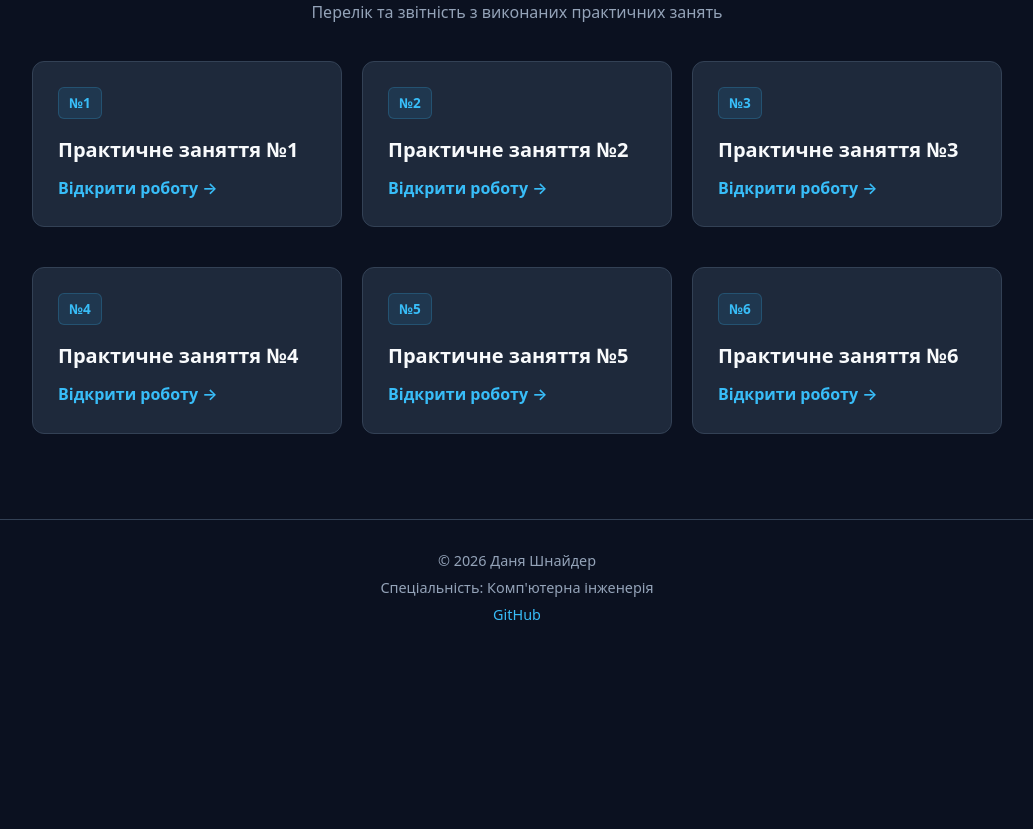
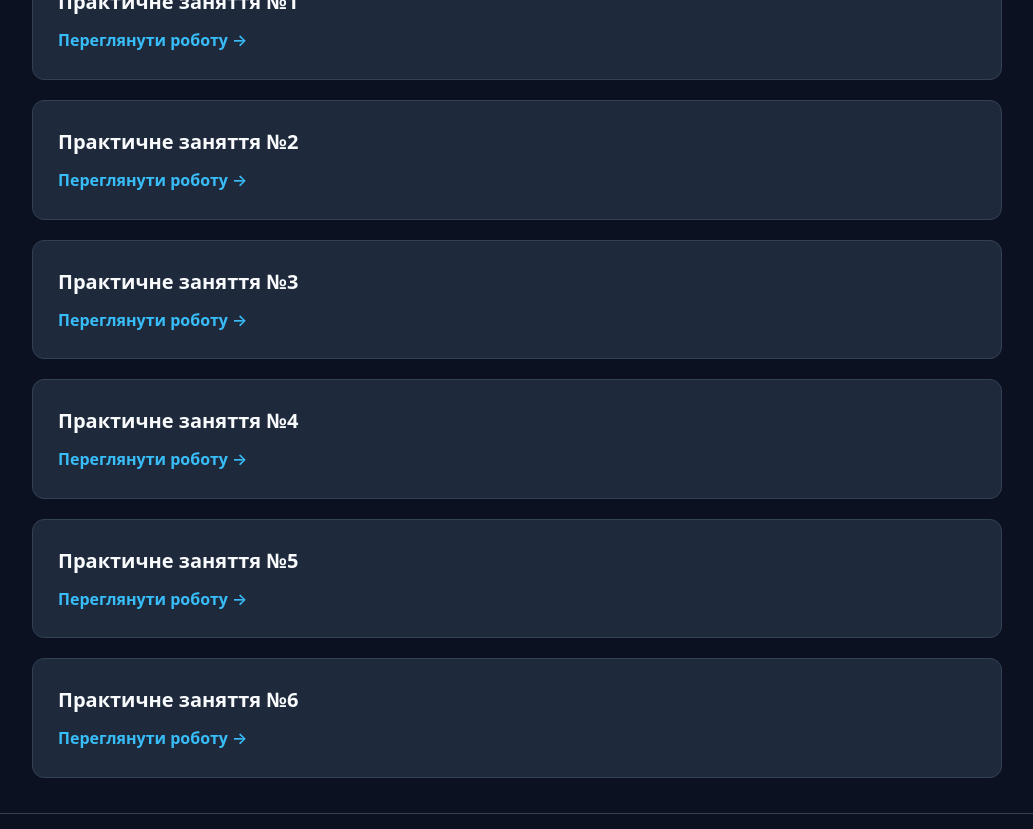
Before and after one commit to SirArgalia/GitPages-Lab, a plain HTML site: page practicals/practicals.html in a window 1280 px wide. Shown: the part 199-1028 px from the top of the page, without its empty margins (123-1156 px from the left). Before the commit the page ends 854 px from the top, so only its background shows below. Drawn offline with Linux system fonts and the light colour scheme.

Commit message:
Add files via upload

```diff
--- a/practicals/practicals.html
+++ b/practicals/practicals.html
@@ -22,112 +22,62 @@
         </div>
     </header>
 
-<main>
+    <main class="container">
+        <section>
+            <h2>Практичні роботи</h2>
 
-    <div class="page-header">
-        <div class="container">
-            <h2>Практичні роботи</h2>
-            <p>Перелік та звітність з виконаних практичних занять</p>
+
+            <div class="work-card">
+                <div>
+                    <h3>Практичне заняття №1</h3>
                 </div>
+                <a href="practical-1.html">Переглянути роботу &rarr;</a>
             </div>
 
-    <section>
-        <div class="container">
-            <div class="works-grid">
 
-                <article class="work-card">
+            <div class="work-card">
                 <div>
-                        <div class="work-card-header">
-                            <span class="work-number">№1</span>
+                    <h3>Практичне заняття №2</h3>
                 </div>
-                        <h3>Практичне заняття №1</h3>
+                <a href="practical-2.html">Переглянути роботу &rarr;</a>
             </div>
-                    <a href="practical-1.html">
-                        Відкрити роботу →
-                    </a>
-                </article>
 
 
-                <article class="work-card">
+            <div class="work-card">
                 <div>
-                        <div class="work-card-header">
-                            <span class="work-number">№2</span>
+                    <h3>Практичне заняття №3</h3>
                 </div>
-                        <h3>Практичне заняття №2</h3>
+                <a href="../labs/lab3.html">Переглянути роботу &rarr;</a>
             </div>
-                    <a href="practical-2.html">
-                        Відкрити роботу →
-                    </a>
-                </article>
 
 
-                <article class="work-card">
+            <div class="work-card">
                 <div>
-                        <div class="work-card-header">
-                            <span class="work-number">№3</span>
+                    <h3>Практичне заняття №4</h3>
                 </div>
-                        <h3>Практичне заняття №3</h3>
+                <a href="practical-4.html">Переглянути роботу &rarr;</a>
             </div>
-                    <a href="../labs/lab3.html">
-                        Відкрити роботу →
-                    </a>
-                </article>
 
 
-                <article class="work-card">
+            <div class="work-card">
                 <div>
-                        <div class="work-card-header">
-                            <span class="work-number">№4</span>
+                    <h3>Практичне заняття №5</h3>
                 </div>
-                        <h3>Практичне заняття №4</h3>
+                <a href="../labs/lab5.html">Переглянути роботу &rarr;</a>
             </div>
-                    <a href="practical-4.html">
-                        Відкрити роботу →
-                    </a>
-                </article>
 
 
-                <article class="work-card">
+            <div class="work-card">
                 <div>
-                        <div class="work-card-header">
-                            <span class="work-number">№5</span>
-                        </div>
-                        <h3>Практичне заняття №5</h3>
-                    </div>
-                    <a href="practical-5.html">
-                        Відкрити роботу →
-                    </a>
-                </article>
-
-
-                <article class="work-card">
-                    <div>
-                        <div class="work-card-header">
-                            <span class="work-number">№6</span>
-                        </div>
                     <h3>Практичне заняття №6</h3>
                 </div>
-                    <a href="practical-6.html">
-                        Відкрити роботу →
-                    </a>
-                </article>
-
-            </div>
+                <a href="practical-6.html">Переглянути роботу &rarr;</a>
             </div>
         </section>
-
     </main>
 
     <footer>
-    <div class="container">
-        <p>© 2026 Даня Шнайдер</p>
-        <p>Спеціальність: Комп'ютерна інженерія</p>
-        <p>
-            <a href="https://github.com/" target="_blank" rel="noopener noreferrer">
-                GitHub
-            </a>
-        </p>
-    </div>
+        <p>&copy; 2026 Шнайдер Даниїл. Всі права захищено.</p>
     </footer>
 
 </body>
```
Lines whose indentation alone changed are shown as unchanged.
